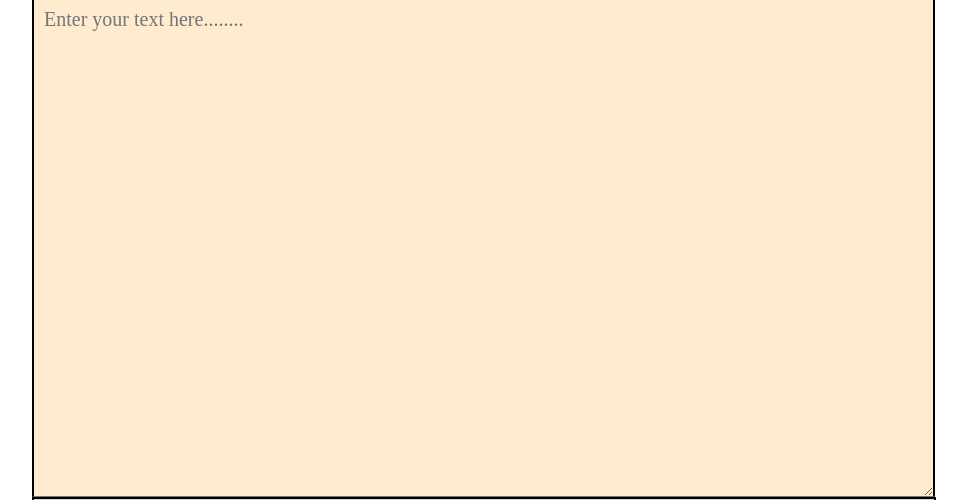
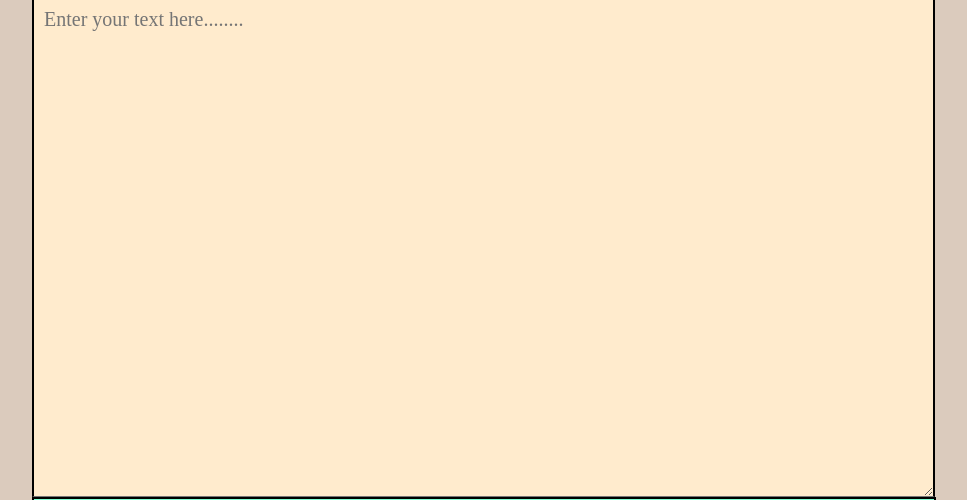
Before and after one commit to khengarneha20/Portfolio_Website, a plain HTML site: page Word_Counter/index.html in a window 1280 px wide. Shown: the part 65-565 px from the top of the page, without its empty margins (276-1243 px from the left). Drawn offline with Linux system fonts and the light colour scheme.

Commit message:
word array

```diff
--- a/Word_Counter/style1.css
+++ b/Word_Counter/style1.css
@@ -33,3 +33,6 @@ textarea{
     border-left: 2px solid black;
     border-right: 2px solid black;;
 }
+body{
+    background-color:  DBCBBD ;
+}
```
Also changed, not shown: Word_Counter/index.html (+3 -3 lines).
